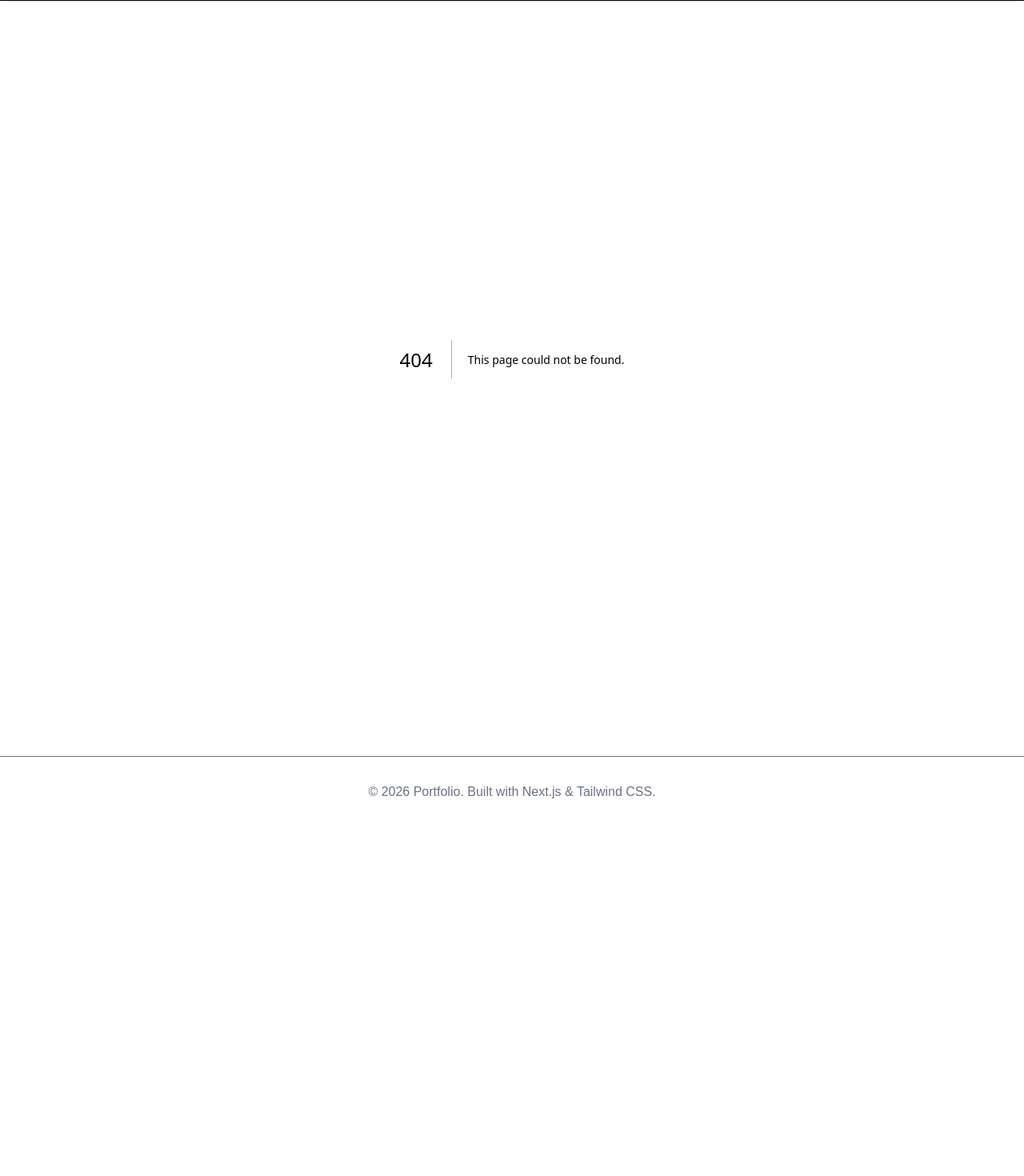
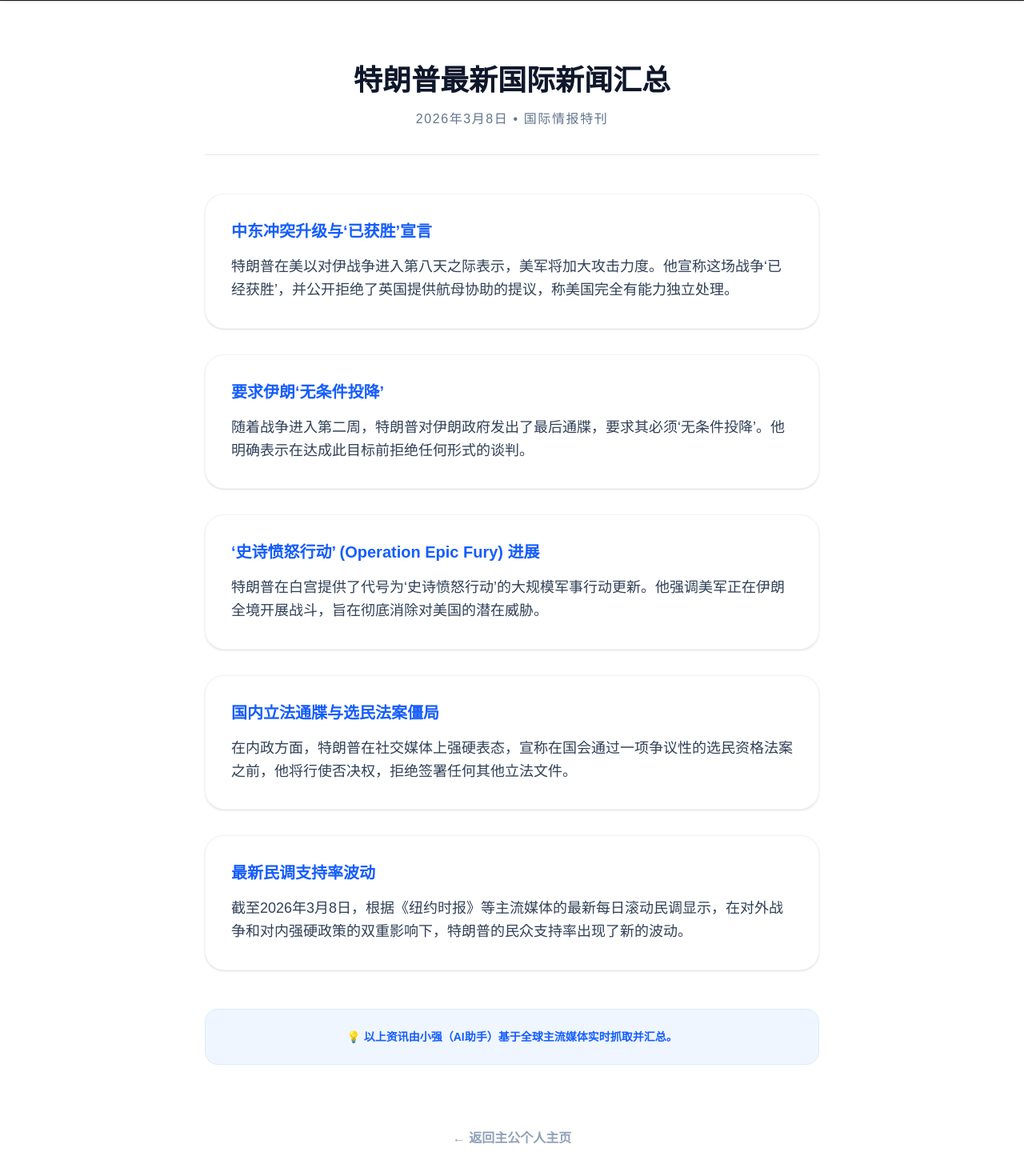
Before and after one commit to Baguette-D/yinlijun-portfolio, a Next.js app: page /yinlijun-portfolio/trump-news in a window 1280 px wide. Before the commit this address had no page. Shown: the part 60-1530 px from the top of the page at 80% size. Before the commit the page ends 1094 px from the top, so only its background shows below. Built offline with nearby package versions, Linux system fonts and the light colour scheme.

Commit message:
Add Trump News report page

```diff
--- /dev/null
+++ b/src/app/trump-news/page.tsx
@@ -0,0 +1,59 @@
+export default function TrumpNews() {
+  const newsItems = [
+    {
+      id: 1,
+      title: "中东冲突升级与‘已获胜’宣言",
+      content: "特朗普在美以对伊战争进入第八天之际表示，美军将加大攻击力度。他宣称这场战争‘已经获胜’，并公开拒绝了英国提供航母协助的提议，称美国完全有能力独立处理。"
+    },
+    {
+      id: 2,
+      title: "要求伊朗‘无条件投降’",
+      content: "随着战争进入第二周，特朗普对伊朗政府发出了最后通牒，要求其必须‘无条件投降’。他明确表示在达成此目标前拒绝任何形式的谈判。"
+    },
+    {
+      id: 3,
+      title: "‘史诗愤怒行动’ (Operation Epic Fury) 进展",
+      content: "特朗普在白宫提供了代号为‘史诗愤怒行动’的大规模军事行动更新。他强调美军正在伊朗全境开展战斗，旨在彻底消除对美国的潜在威胁。"
+    },
+    {
+      id: 4,
+      title: "国内立法通牒与选民法案僵局",
+      content: "在内政方面，特朗普在社交媒体上强硬表态，宣称在国会通过一项争议性的选民资格法案之前，他将行使否决权，拒绝签署任何其他立法文件。"
+    },
+    {
+      id: 5,
+      title: "最新民调支持率波动",
+      content: "截至2026年3月8日，根据《纽约时报》等主流媒体的最新每日滚动民调显示，在对外战争和对内强硬政策的双重影响下，特朗普的民众支持率出现了新的波动。"
+    }
+  ];
+
+  return (
+    <div className="max-w-3xl mx-auto space-y-12 py-8 animate-in fade-in duration-1000">
+      <div className="text-center space-y-4 border-b border-slate-200 pb-8">
+        <h1 className="text-4xl font-black text-slate-900">特朗普最新国际新闻汇总</h1>
+        <p className="text-slate-500 font-medium tracking-widest uppercase">2026年3月8日 • 国际情报特刊</p>
+      </div>
+
+      <div className="space-y-8">
+        {newsItems.map((item) => (
+          <div key={item.id} className="bg-white p-8 rounded-3xl shadow-sm border border-slate-100 hover:shadow-md transition-all">
+            <h3 className="text-xl font-bold text-blue-600 mb-4">{item.title}</h3>
+            <p className="text-slate-700 leading-relaxed text-lg">{item.content}</p>
+          </div>
+        ))}
+      </div>
+
+      <div className="bg-blue-50 p-6 rounded-2xl border border-blue-100 text-center">
+        <p className="text-blue-600 font-semibold text-sm">
+          💡 以上资讯由小强（AI助手）基于全球主流媒体实时抓取并汇总。
+        </p>
+      </div>
+
+      <div className="text-center pt-8">
+        <a href="/yinlijun-portfolio/" className="text-slate-400 hover:text-blue-600 transition font-bold">
+          ← 返回主公个人主页
+        </a>
+      </div>
+    </div>
+  );
+}
```
